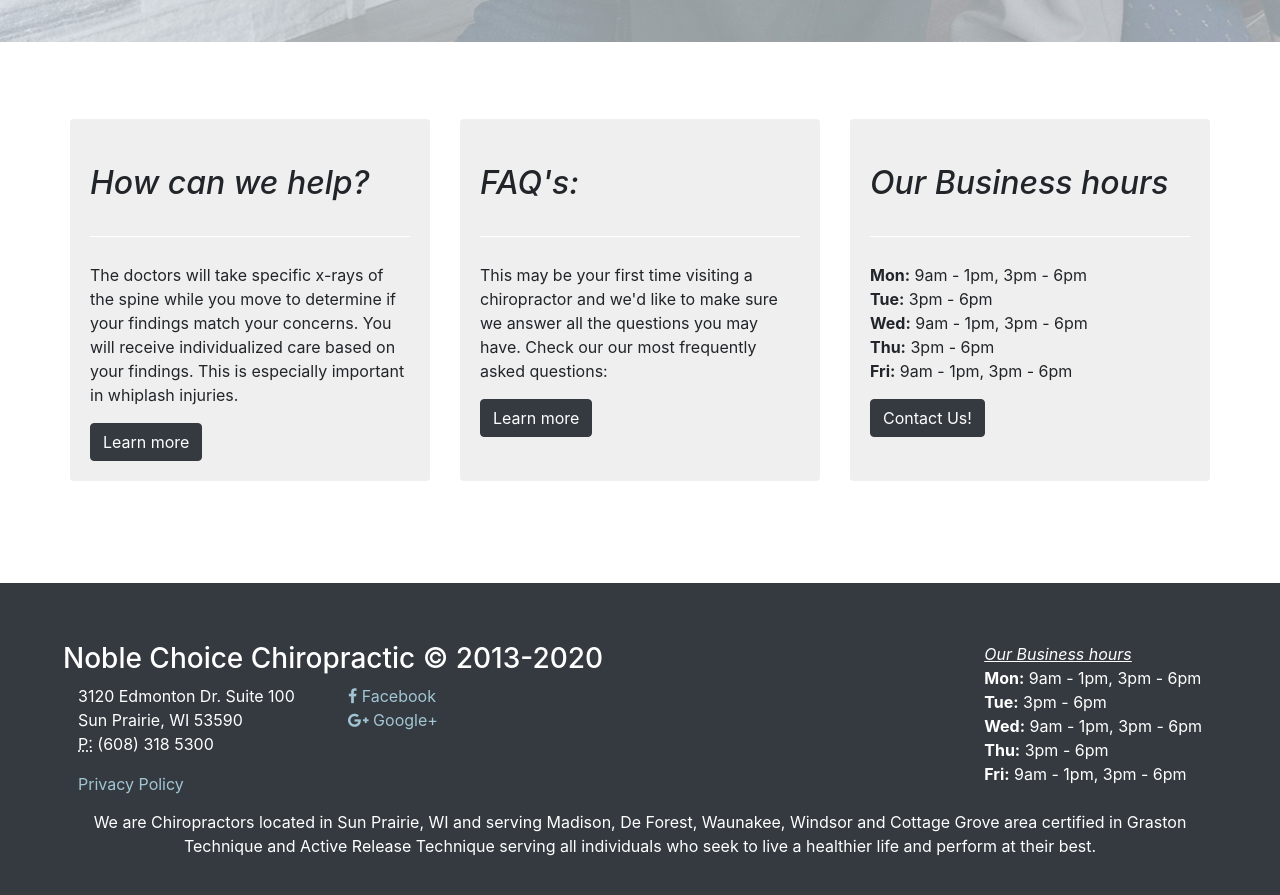
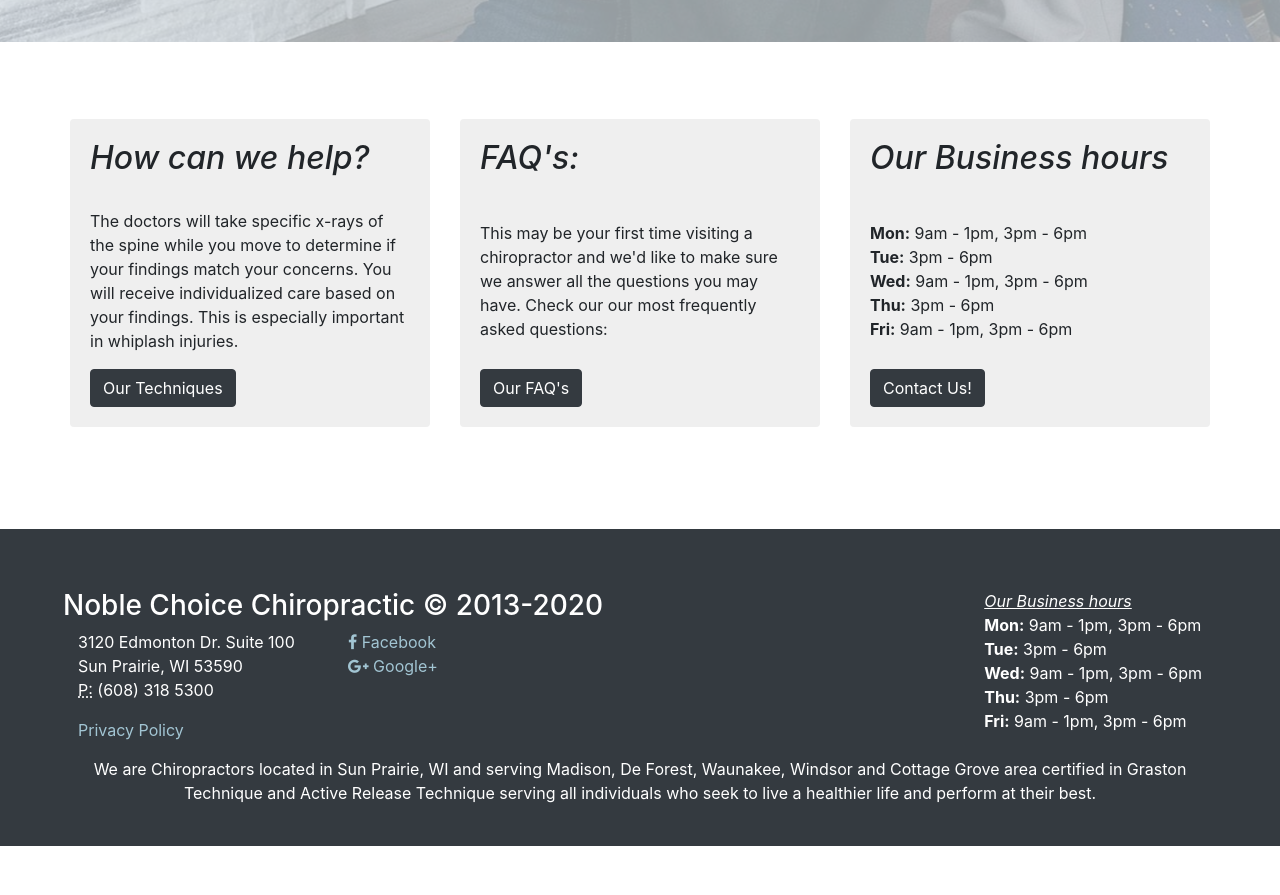
Before and after one commit to ajwahlb/nobleChoice, a Jekyll site: the page built from index.html, in a window 1280 px wide and 900 px high, scrolled down 1386 px. Shown: the top 895 px of the window. Built offline with Jekyll 4.4.1, drawn with Linux system fonts in a browser that asks for light colours; nearby versions of some CDN libraries; after the commit the page ends 2232 px from its top, so only the background shows below that.

Commit message:
about us and hp

```diff
--- a/_pages/about-us2.html
+++ b/_pages/about-us2.html
@@ -20,7 +20,7 @@
 		<div class="col-12 col-sm-4 text-center">
 			<div class="card bio">
 				<div class="bio-pic">
-					<img src="/images/about-us/drSpinnow.jpg" class="rounded-circle" alt="Dr. Steph Pinnow">
+					<img src="/images/about-us/drSpinnow.jpg" class="rounded-circle" width="100%" alt="Dr. Steph Pinnow">
 				</div>
 				<div class="card-body">
 					<h5 class="card-title">Dr. Steph Pinnow</h5>
@@ -32,7 +32,7 @@
 		<div class="col-12 col-sm-4 text-center">
 			<div class="card bio">
 			  <div class="bio-pic">
-					<img src="/images/about-us/drJpinnow.jpg" class="rounded-circle" alt="Dr. Jonathon Pinnow">
+					<img src="/images/about-us/drJpinnow.jpg" class="rounded-circle" width="100%" alt="Dr. Jonathon Pinnow">
 				</div>
 			  <div class="card-body">
 			    <h5 class="card-title">Dr. Jonathon Pinnow</h5>
@@ -44,7 +44,7 @@
 		<div class="col-12 col-sm-4 text-center">
 			<div class="card bio">
 			  <div class="bio-pic">
-					<img src="/images/about-us/victoria.jpg" class="rounded-circle" alt="Victoria">
+					<img src="/images/about-us/victoria.jpg" class="rounded-circle" width="100%" alt="Victoria">
 				</div>
 			  <div class="card-body">
 			    <h5 class="card-title">Victoria</h5>
--- a/index.html
+++ b/index.html
@@ -100,26 +100,26 @@
 <div class="container pad6vw">
 	<div class="row d-inline-flex flex-row">
 		<div class="col-md-4 d-flex align-items-stretch">
-			<div class="grey w-100 rounded">
-				<div class="ul-wht">
+			<div class="grey w-100 rounded d-flex flex-column justify-content-between">
+				<div class="mb-4">
 					<h2><em>How can we help?</em></h2>
 				</div>
 				<p>The doctors will take specific x-rays of the spine while you move to determine if your findings match your concerns. You will receive individualized care based on your findings. This is especially important in whiplash injuries.</p>
-				<a href="/our-solutions/techniques/"><button type="button" class="btn btn-dark">Learn more</button></a>
+				<a href="/our-solutions/techniques/"><button type="button" class="btn btn-dark">Our Techniques</button></a>
 			</div>
 		</div>
 		<div class="col-md-4 d-flex align-items-stretch">
-			<div class="grey w-100 rounded">
-				<div class="ul-wht">
+			<div class="grey w-100 rounded d-flex flex-column justify-content-between">
+				<div class="mb-4">
 					<h2><em>FAQ's:</em></h2>
 				</div>
 				<p>This may be your first time visiting a chiropractor and we'd like to make sure we answer all the questions you may have. Check our our most frequently asked questions:</p>
-				<a href="/why-chiropractic/faq/"><button type="button" class="btn btn-dark">Learn more</button></a>
+				<a href="/why-chiropractic/faq/"><button type="button" class="btn btn-dark">Our FAQ's</button></a>
 			</div>
 		</div>
 		<div class="col-md-4 d-flex align-items-stretch">
-			<div class="grey w-100 rounded">
-				<div class="ul-wht">
+			<div class="grey w-100 rounded d-flex flex-column justify-content-between">
+				<div class="mb-4">
 					<h2><em>Our Business hours</em></h2>
 				</div>
 				<ul style="list-style:none; padding:0px;">
```
